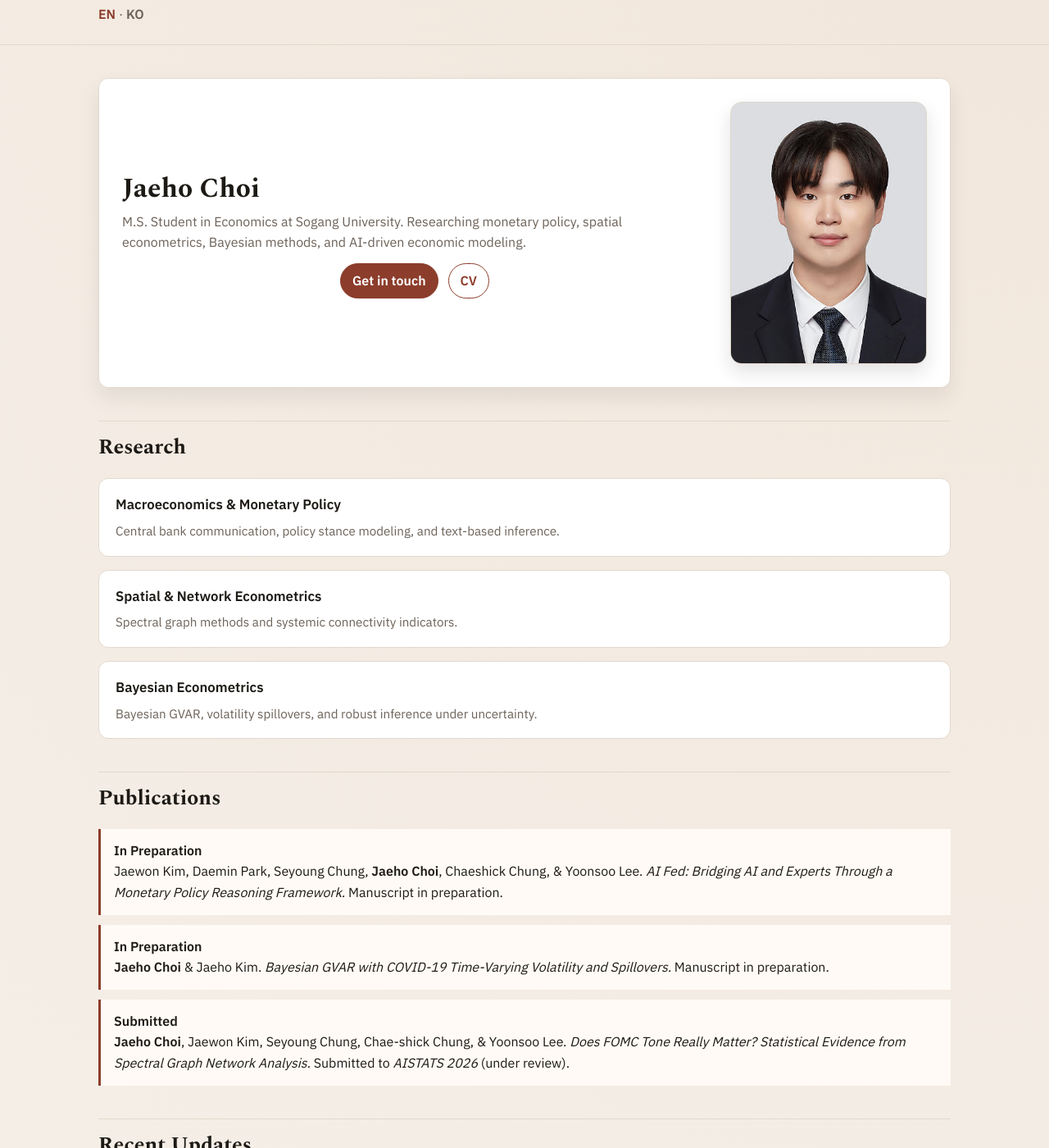
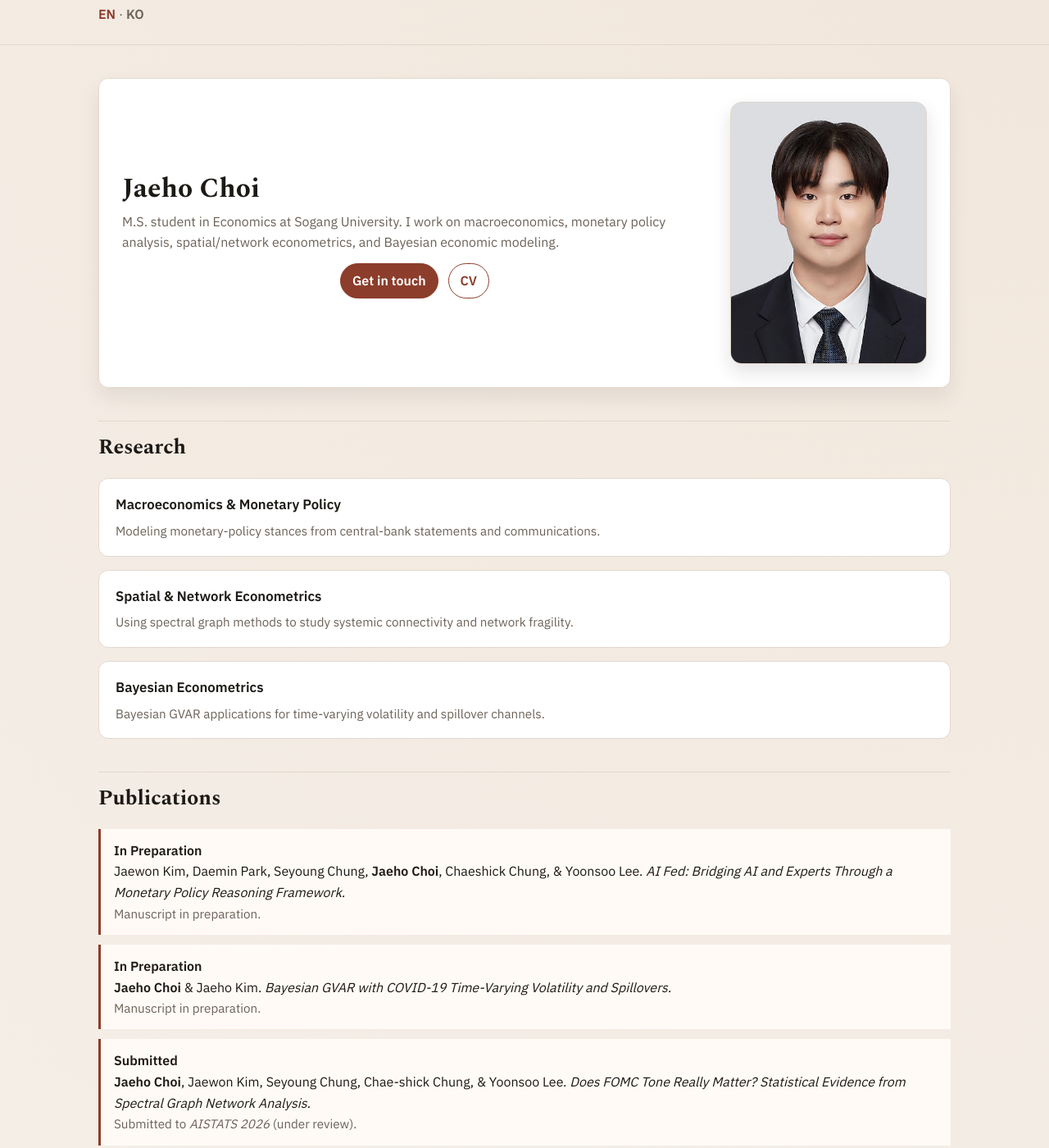
Before and after one commit to nachoidot/Homepage, a Jekyll site: the page built from index.md, in a window 1280 px wide and 1400 px high, scrolled down 214 px. Shown: the whole window at 82% size. Built offline with Jekyll 4.4.1, drawn with Linux system fonts in a browser that asks for light colours; some of the changed text lies outside the part shown.

Commit message:
refine-homepage-copy

```diff
--- a/index.md
+++ b/index.md
@@ -8,7 +8,7 @@ permalink: /
 <section class="hero hero-grid">
   <div>
     <h1>Jaeho Choi</h1>
-    <p>M.S. Student in Economics at Sogang University. Researching monetary policy, spatial econometrics, Bayesian methods, and AI-driven economic modeling.</p>
+    <p>M.S. student in Economics at Sogang University. I work on macroeconomics, monetary policy analysis, spatial/network econometrics, and Bayesian economic modeling.</p>
     <div class="cta-row">
       <a class="primary" href="#contact">Get in touch</a>
       <a href="#cv">CV</a>
@@ -24,15 +24,15 @@ permalink: /
   <div class="cards">
     <div class="card">
       <h3>Macroeconomics & Monetary Policy</h3>
-      <div class="meta">Central bank communication, policy stance modeling, and text-based inference.</div>
+      <div class="meta">Modeling monetary-policy stances from central-bank statements and communications.</div>
     </div>
     <div class="card">
       <h3>Spatial & Network Econometrics</h3>
-      <div class="meta">Spectral graph methods and systemic connectivity indicators.</div>
+      <div class="meta">Using spectral graph methods to study systemic connectivity and network fragility.</div>
     </div>
     <div class="card">
       <h3>Bayesian Econometrics</h3>
-      <div class="meta">Bayesian GVAR, volatility spillovers, and robust inference under uncertainty.</div>
+      <div class="meta">Bayesian GVAR applications for time-varying volatility and spillover channels.</div>
     </div>
   </div>
 </section>
@@ -44,19 +44,19 @@ permalink: /
       <strong>In Preparation</strong><br>
       Jaewon Kim, Daemin Park, Seyoung Chung, <strong>Jaeho Choi</strong>, Chaeshick Chung, & Yoonsoo Lee.
       <em>AI Fed: Bridging AI and Experts Through a Monetary Policy Reasoning Framework.</em>
-      Manuscript in preparation.
+      <div class="meta">Manuscript in preparation.</div>
     </div>
     <div class="list-item">
       <strong>In Preparation</strong><br>
       <strong>Jaeho Choi</strong> & Jaeho Kim.
       <em>Bayesian GVAR with COVID-19 Time-Varying Volatility and Spillovers.</em>
-      Manuscript in preparation.
+      <div class="meta">Manuscript in preparation.</div>
     </div>
     <div class="list-item">
       <strong>Submitted</strong><br>
       <strong>Jaeho Choi</strong>, Jaewon Kim, Seyoung Chung, Chae-shick Chung, & Yoonsoo Lee.
       <em>Does FOMC Tone Really Matter? Statistical Evidence from Spectral Graph Network Analysis.</em>
-      Submitted to <em>AISTATS 2026</em> (under review).
+      <div class="meta">Submitted to <em>AISTATS 2026</em> (under review).</div>
     </div>
   </div>
 </section>
@@ -65,8 +65,8 @@ permalink: /
   <h2>Recent Updates</h2>
   <div class="list">
     <div class="list-item">
-      <strong>Jan 2026</strong> · Applied for PhD programs and coordinated materials for the admissions cycle.
-      <div class="meta">Preparing recommendation packets and research statements.</div>
+      <strong>Jan 2026</strong> · PhD applications prepared and submitted.
+      <div class="meta">Recommendation packets and research statements are currently being finalized.</div>
     </div>
     <div class="list-item">
       <strong>Apr 2026 (Scheduled)</strong> · Presenter at the 18th WEAI International Conference (Bangkok).
```
Also changed, not shown: ko/index.md (+9 -7 lines).
